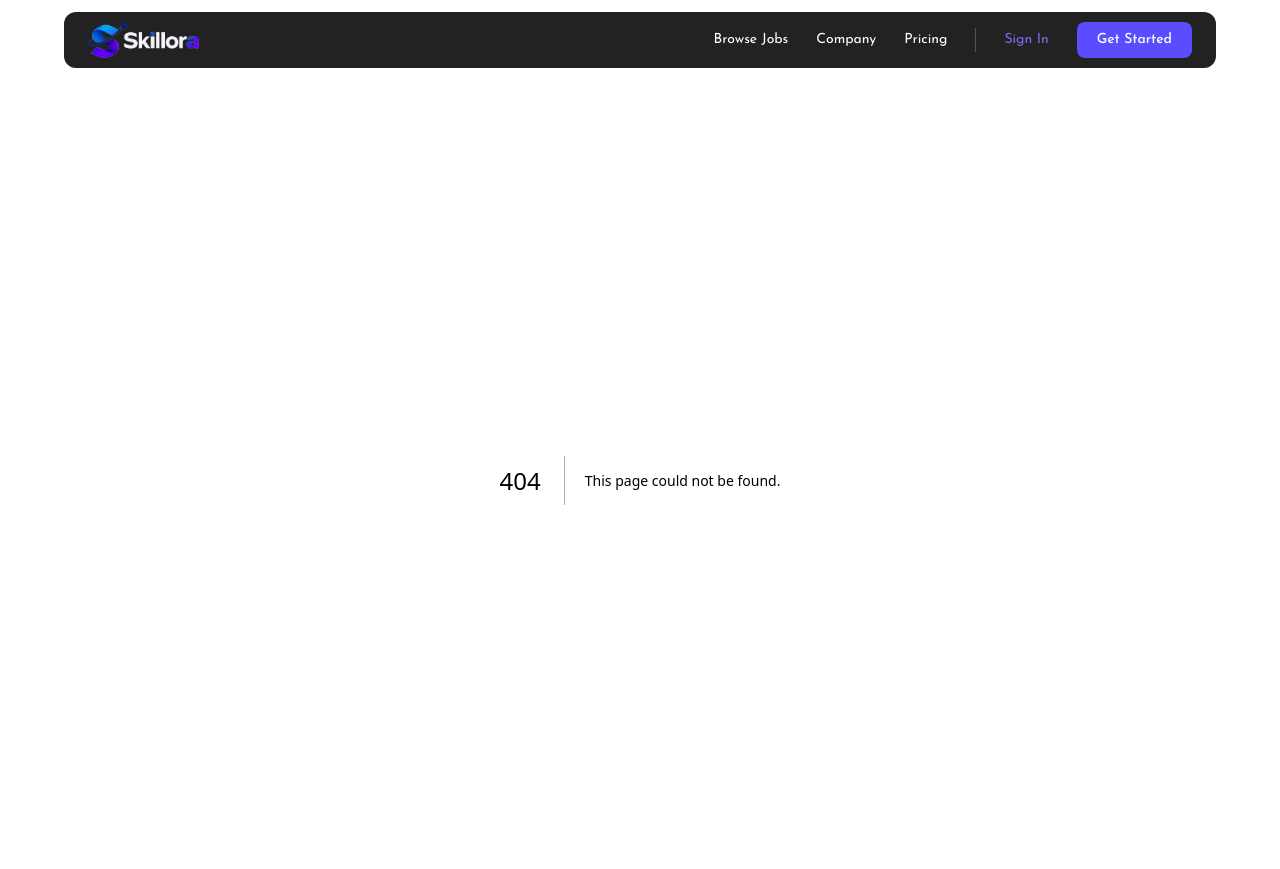
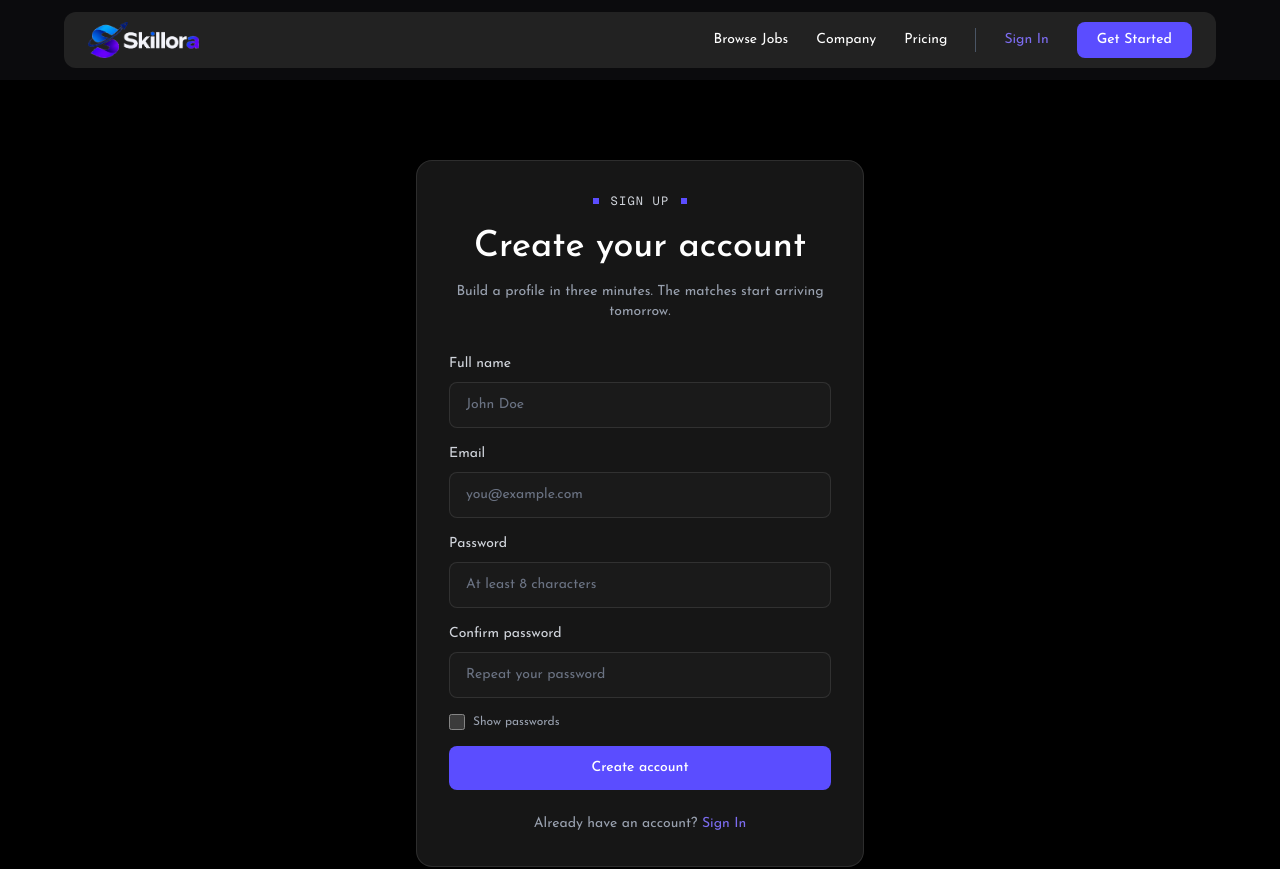
Before and after one commit to Hridoy-c/Final_Project_Client, a Next.js app: page /sign-up in a window 1280 px wide. Before the commit this address had no page. Shown: the top 869 px of the page. Built offline with nearby package versions, Linux system fonts and the light colour scheme.

Commit message:
make sign in and sign up page

```diff
--- /dev/null
+++ b/src/app/(auth)/sign-in/page.tsx
@@ -0,0 +1,128 @@
+'use client'
+
+import React, { useState } from 'react'
+import Link from 'next/link'
+
+const inputClass =
+  'w-full rounded-lg border border-white/10 bg-[#1a1a1a] px-4 py-3 text-sm text-white placeholder:text-gray-500 transition focus:border-[#5b4dff] focus:outline-none focus:ring-2 focus:ring-[#5b4dff]/30'
+
+const SignInPage = () => {
+  const [form, setForm] = useState({ email: '', password: '' })
+  const [show, setShow] = useState(false)
+  const [error, setError] = useState('')
+
+  const handleChange = (e: React.ChangeEvent<HTMLInputElement>) => {
+    setForm({ ...form, [e.target.name]: e.target.value })
+    setError('')
+  }
+
+  const handleSubmit = (e: React.FormEvent<HTMLFormElement>) => {
+    e.preventDefault()
+
+
+
+    if (!form.email || !form.password) {
+      setError('Please enter your email and password.')
+      return
+    }
+
+    // TODO: send to your API
+    console.log('Sign in:', form)
+  }
+
+  return (
+    <section className="flex w-full items-center justify-center bg-black px-4 py-12 sm:py-16 lg:py-20">
+      <div className="w-full max-w-md rounded-2xl border border-white/10 bg-[#161616] p-6 sm:p-8">
+        {/* Heading */}
+        <div className="text-center">
+          <p className="mb-4 flex items-center justify-center gap-3 font-mono text-xs uppercase tracking-widest text-gray-300">
+            <span className="h-1.5 w-1.5 bg-[#5b4dff]" />
+            Sign in
+            <span className="h-1.5 w-1.5 bg-[#5b4dff]" />
+          </p>
+          <h1 className="text-3xl font-medium leading-tight text-white sm:text-4xl">
+            Welcome back
+          </h1>
+          <p className="mt-3 text-sm text-gray-400">
+            Sign in to see your latest matches.
+          </p>
+        </div>
+
+        {/* Form */}
+        <form onSubmit={handleSubmit} className="mt-8 space-y-4">
+          <div>
+            <label htmlFor="email" className="mb-2 block text-sm text-gray-300">
+              Email
+            </label>
+            <input
+              id="email"
+              name="email"
+              type="email"
+              required
+              autoComplete="email"
+              placeholder="you@example.com"
+              value={form.email}
+              onChange={handleChange}
+              className={inputClass}
+            />
+          </div>
+
+          <div>
+            <div className="mb-2 flex items-center justify-between">
+              <label htmlFor="password" className="text-sm text-gray-300">
+                Password
+              </label>
+              <Link href="/forgot-password" className="text-xs text-[#7c6cf0] hover:opacity-80">
+                Forgot password?
+              </Link>
+            </div>
+            <input
+              id="password"
+              name="password"
+              type={show ? 'text' : 'password'}
+              required
+              autoComplete="current-password"
+              placeholder="Enter your password"
+              value={form.password}
+              onChange={handleChange}
+              className={inputClass}
+            />
+          </div>
+
+          <label className="flex cursor-pointer items-center gap-2 text-xs text-gray-400">
+            <input
+              type="checkbox"
+              checked={show}
+              onChange={() => setShow(!show)}
+              className="h-4 w-4 accent-[#5b4dff]"
+            />
+            Show password
+          </label>
+
+          {error && (
+            <p role="alert" className="rounded-lg bg-red-500/10 px-4 py-2.5 text-sm text-red-400">
+              {error}
+            </p>
+          )}
+
+          <button
+            type="submit"
+            className="w-full rounded-lg bg-[#5b4dff] px-5 py-3 text-sm font-medium text-white transition hover:bg-[#4a3de0] focus-visible:outline-2 focus-visible:outline-offset-2 focus-visible:outline-[#8a7dff]"
+          >
+            Sign In
+          </button>
+        </form>
+
+        {/* Footer link */}
+        <p className="mt-6 text-center text-sm text-gray-400">
+          Don&apos;t have an account?{' '}
+          <Link href="/sign-up" className="text-[#7c6cf0] hover:opacity-80">
+            Sign Up
+          </Link>
+        </p>
+      </div>
+    </section>
+  )
+}
+
+export default SignInPage
--- /dev/null
+++ b/src/app/(auth)/sign-up/page.tsx
@@ -0,0 +1,165 @@
+'use client'
+
+import React, { useState } from 'react'
+import Link from 'next/link'
+
+const inputClass =
+  'w-full rounded-lg border border-white/10 bg-[#1a1a1a] px-4 py-3 text-sm text-white placeholder:text-gray-500 transition focus:border-[#5b4dff] focus:outline-none focus:ring-2 focus:ring-[#5b4dff]/30'
+
+const SignUpPage = () => {
+  const [form, setForm] = useState({
+    name: '',
+    email: '',
+    password: '',
+    confirmPassword: '',
+  })
+  const [error, setError] = useState('')
+  const [show, setShow] = useState(false)
+
+
+  const handleChange = (e: React.ChangeEvent<HTMLInputElement>) => {
+    setForm({ ...form, [e.target.name]: e.target.value })
+    setError('')
+  }
+
+  const handleSubmit = (e: React.FormEvent<HTMLFormElement>) => {
+    e.preventDefault()
+
+    if (form.password.length < 8) {
+      setError('Password must be at least 8 characters.')
+      return
+    }
+    if (form.password !== form.confirmPassword) {
+      setError('Passwords do not match.')
+      return
+    }
+
+    // TODO: send to your API
+    console.log('Sign up:', { name: form.name, email: form.email, password: form.password })
+  }
+
+  return (
+    <section className="flex w-full items-center justify-center bg-black px-4 py-12 sm:py-16 lg:py-20">
+      <div className="w-full max-w-md rounded-2xl border border-white/10 bg-[#161616] p-6 sm:p-8">
+        {/* Heading */}
+        <div className="text-center">
+          <p className="mb-4 flex items-center justify-center gap-3 font-mono text-xs uppercase tracking-widest text-gray-300">
+            <span className="h-1.5 w-1.5 bg-[#5b4dff]" />
+            Sign up
+            <span className="h-1.5 w-1.5 bg-[#5b4dff]" />
+          </p>
+          <h1 className="text-3xl font-medium leading-tight text-white sm:text-4xl">
+            Create your account
+          </h1>
+          <p className="mt-3 text-sm text-gray-400">
+            Build a profile in three minutes. The matches start arriving tomorrow.
+          </p>
+        </div>
+
+        {/* Form */}
+        <form onSubmit={handleSubmit} className="mt-8 space-y-4">
+          <div>
+            <label htmlFor="name" className="mb-2 block text-sm text-gray-300">
+              Full name
+            </label>
+            <input
+              id="name"
+              name="name"
+              type="text"
+              required
+              autoComplete="name"
+              placeholder="John Doe"
+              value={form.name}
+              onChange={handleChange}
+              className={inputClass}
+            />
+          </div>
+
+          <div>
+            <label htmlFor="email" className="mb-2 block text-sm text-gray-300">
+              Email
+            </label>
+            <input
+              id="email"
+              name="email"
+              type="email"
+              required
+              autoComplete="email"
+              placeholder="you@example.com"
+              value={form.email}
+              onChange={handleChange}
+              className={inputClass}
+            />
+          </div>
+
+          <div>
+            <label htmlFor="password" className="mb-2 block text-sm text-gray-300">
+              Password
+            </label>
+            <input
+              id="password"
+              name="password"
+              type={show ? 'text' : 'password'}
+              required
+              autoComplete="new-password"
+              placeholder="At least 8 characters"
+              value={form.password}
+              onChange={handleChange}
+              className={inputClass}
+            />
+          </div>
+
+          <div>
+            <label htmlFor="confirmPassword" className="mb-2 block text-sm text-gray-300">
+              Confirm password
+            </label>
+            <input
+              id="confirmPassword"
+              name="confirmPassword"
+              type={show ? 'text' : 'password'}
+              required
+              autoComplete="new-password"
+              placeholder="Repeat your password"
+              value={form.confirmPassword}
+              onChange={handleChange}
+              className={inputClass}
+            />
+          </div>
+
+          <label className="flex cursor-pointer items-center gap-2 text-xs text-gray-400">
+            <input
+              type="checkbox"
+              checked={show}
+              onChange={() => setShow(!show)}
+              className="h-4 w-4 accent-[#5b4dff]"
+            />
+            Show passwords
+          </label>
+
+          {error && (
+            <p role="alert" className="rounded-lg bg-red-500/10 px-4 py-2.5 text-sm text-red-400">
+              {error}
+            </p>
+          )}
+
+          <button
+            type="submit"
+            className="w-full rounded-lg bg-[#5b4dff] px-5 py-3 text-sm font-medium text-white transition hover:bg-[#4a3de0] focus-visible:outline-2 focus-visible:outline-offset-2 focus-visible:outline-[#8a7dff]"
+          >
+            Create account
+          </button>
+        </form>
+
+        {/* Footer link */}
+        <p className="mt-6 text-center text-sm text-gray-400">
+          Already have an account?{' '}
+          <Link href="/sign-in" className="text-[#7c6cf0] hover:opacity-80">
+            Sign In
+          </Link>
+        </p>
+      </div>
+    </section>
+  )
+}
+
+export default SignUpPage
--- a/src/components/shared/Navbar.tsx
+++ b/src/components/shared/Navbar.tsx
@@ -32,10 +32,10 @@ const Navbar = () => {
 
           <span className="h-6 w-px bg-gray-600 2xl:h-8" />
 
-          <Link href="/signin" className="text-[#7c6cf0] hover:opacity-80">Sign In</Link>
+          <Link href="/sign-in" className="text-[#7c6cf0] hover:opacity-80">Sign In</Link>
 
           <Link
-            href="/signup"
+            href="/sign-up"
             className="rounded-lg bg-[#5b4dff] px-5 py-2 font-medium text-white hover:bg-[#4a3de0] 2xl:px-7 2xl:py-2.5 min-[2560px]:px-8 min-[2560px]:py-3"
           >
             Get Started
@@ -63,11 +63,11 @@ const Navbar = () => {
 
             <hr className="border-gray-600" />
 
-            <Link href="/signin" onClick={() => setOpen(false)} className="text-[#7c6cf0]">
+            <Link href="/sign-in" onClick={() => setOpen(false)} className="text-[#7c6cf0]">
               Sign In
             </Link>
             <Link
-              href="/signup"
+              href="/sign-up"
               onClick={() => setOpen(false)}
               className="rounded-xl bg-[#5b4dff] px-6 py-3 text-center font-medium"
             >
```
